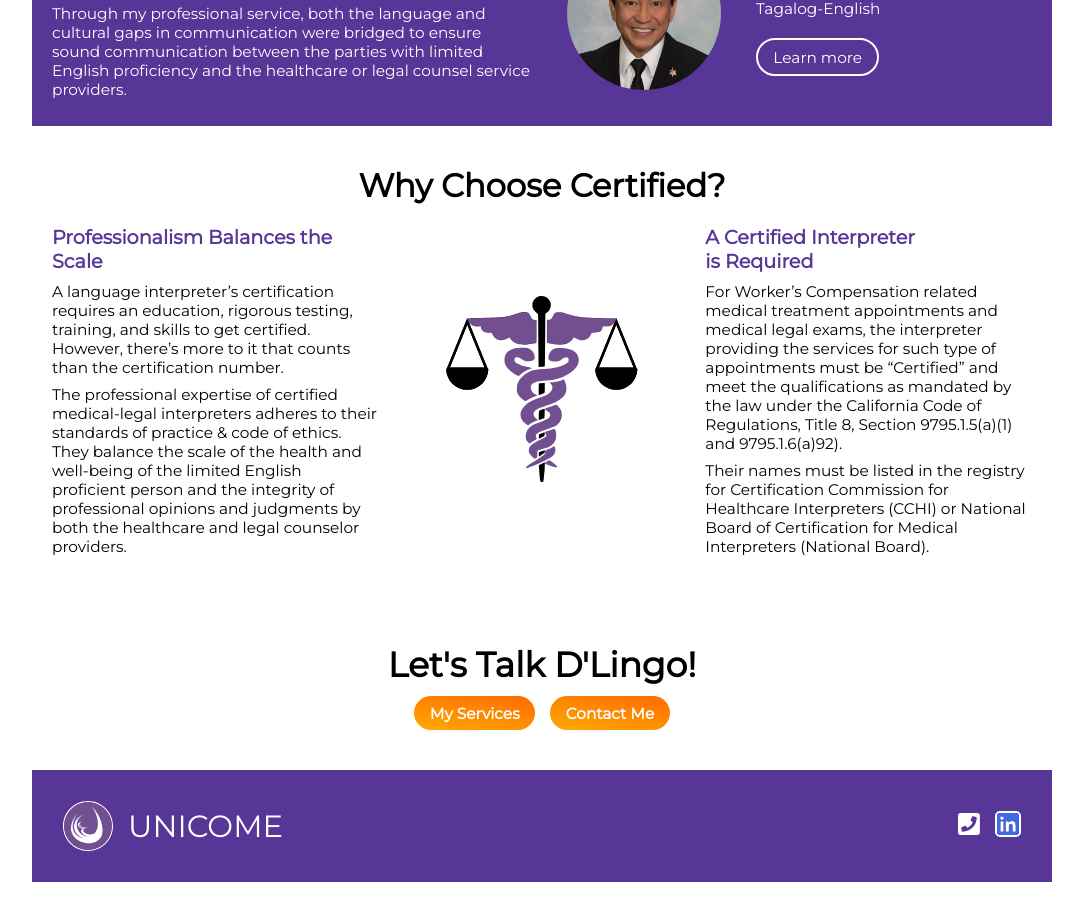
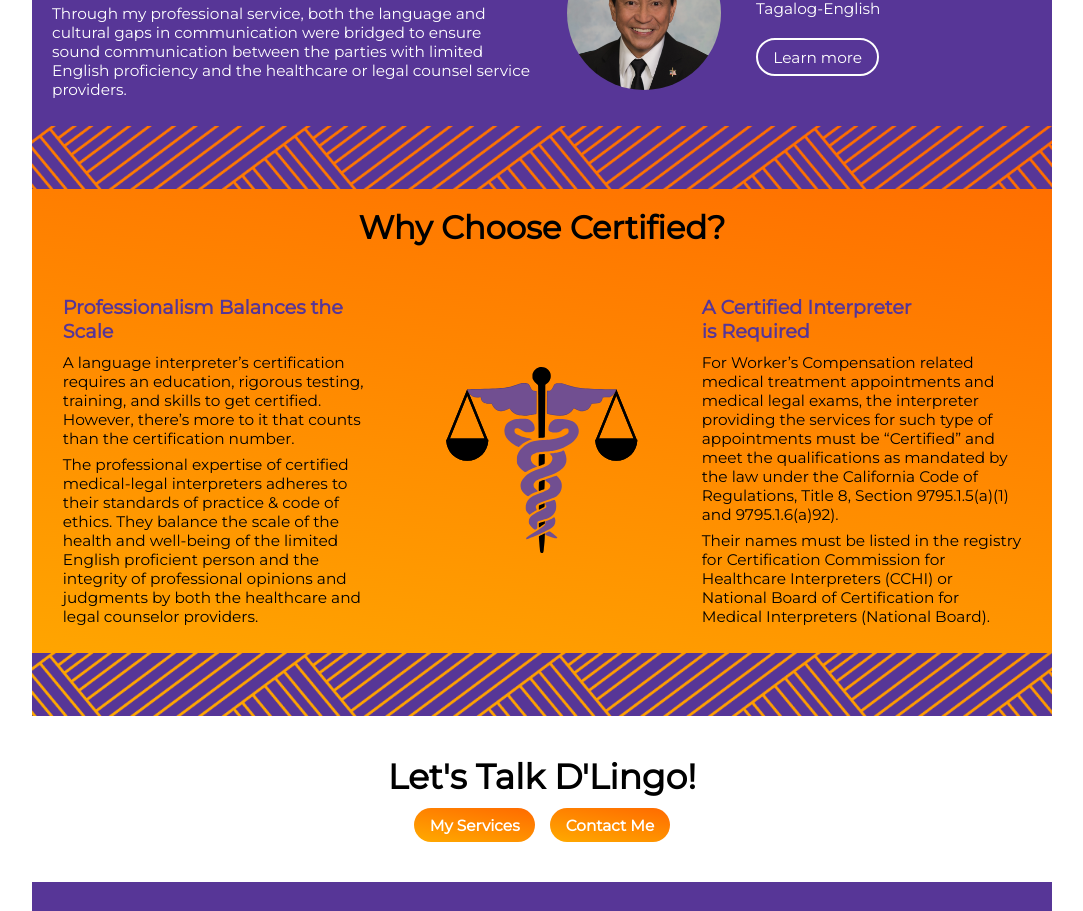
Before and after one commit to clydebaron2000/unicome, a React (Create React App) app in the folder client/: page / in a window 1280 px wide. Shown: the part 660-1571 px from the top of the page, without its empty margins (98-1181 px from the left). Before the commit the page ends 1542 px from the top, so only its background shows below. Built offline with nearby package versions, Linux system fonts and the light colour scheme; some icons are missing.

Commit message:
added card design

```diff
--- a/client/src/css/app.css
+++ b/client/src/css/app.css
@@ -112,6 +112,8 @@ section {
   display: flex;
   flex-direction: column;
   align-items: center;
+  margin: 0;
+  padding: 0;
 }
 @media (prefers-color-scheme: dark) {
   .stripped-card {
--- a/client/src/pages/home/index.jsx
+++ b/client/src/pages/home/index.jsx
@@ -4,6 +4,9 @@ import Profile from "../../media/Glen Lubao 08252021 57.jpg";
 import Footer from "../../components/footer";
 import BounceButton from "../../components/ActionButton";
 import ModalButton from "../../components/ModalAndButton";
+import stripes from '../../media/stripes.png'
+const Stripes = ()=> <img className='stripes' src={stripes} alt='stripes' width='fill'/>
+
 export default function Home(){
     return <>
         <div className='hero home'>
@@ -58,7 +61,8 @@ export default function Home(){
                 </div>
             </div>
         </div>
-        <section className='why-choose-certified'>
+        <section className='why-choose-certified stripped-card'>
+            <Stripes/>
             <h2>
                 Why Choose Certified?
             </h2>
@@ -97,6 +101,7 @@ export default function Home(){
                     </div>
                 </div>
             </div>
+            <Stripes/>
         </section>
         <section className='lets-talk'>
             <h1>Let's Talk D'Lingo!</h1>
--- a/client/src/scss/app.scss
+++ b/client/src/scss/app.scss
@@ -96,6 +96,8 @@ section{
   display: flex;
   flex-direction: column;
   align-items: center;
+  margin:0;
+  padding:0;
   h1,h2{
     text-align: center;
   }
```
